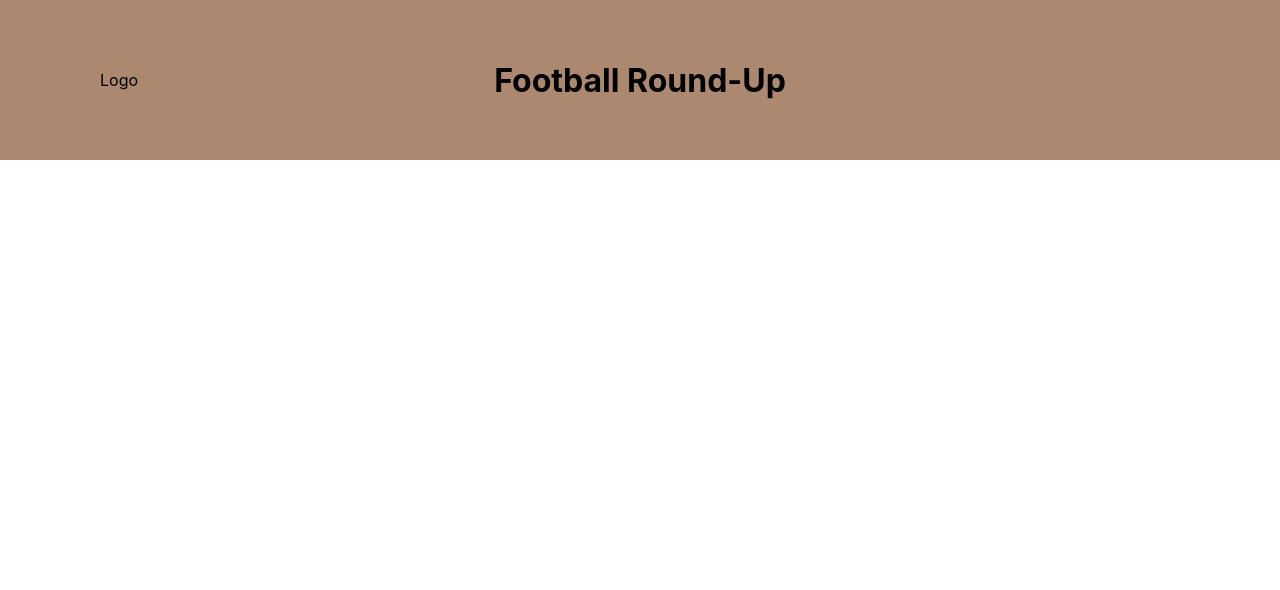
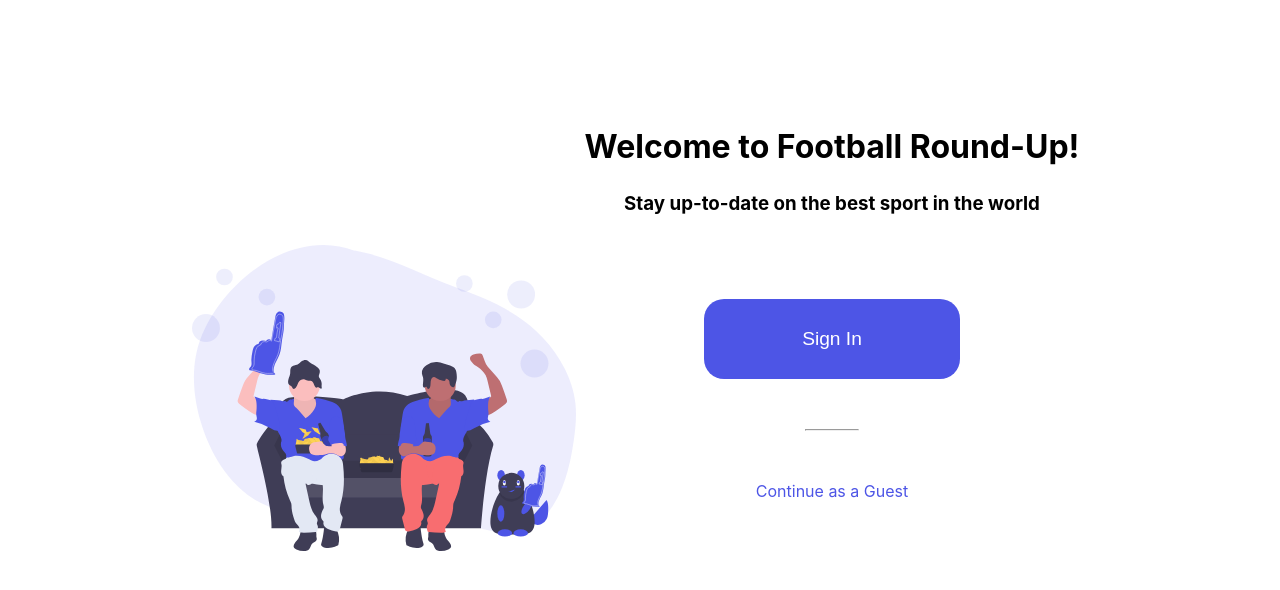
Before and after one commit to italiaiello/fru-revamp, a React (Create React App) app: page / in a window 1280 px wide. Shown: the top 590 px of the page. Built offline with nearby package versions, Linux system fonts and the light colour scheme.

Commit message:
started styling the sign up page

```diff
--- a/src/App.css
+++ b/src/App.css
@@ -1,17 +1,144 @@
 .App {
   text-align: center;
+  min-height: 100vh;
+  display: flex;
+  flex-direction: column;
+  justify-content: center;
+  align-items: center;
 }
 
-.fru-header {
+.fru-section {
+  width: 100%;
+}
+
+.divider {
+  width: 10%;
+  margin: 50px 0;
+}
+
+.btn {
+  border: none;
+  outline: none;
+}
+
+.submit-button {
+  width: 50%;
+  height: 80px;
+  border-radius: 20px;
+  background-color: #4D55E6;
+  font-size: 1.2rem;
+  color: white;
+}
+
+.option, .alternate-option {
+  cursor: pointer;
+  transition: all .2s ease-in-out;
+}
+
+.option:hover {
+  transform: scale(1.05);
+}
+
+.option:active {
+  transform: scale(0.95);
+}
+
+.alternate-option {
+  color: #4D55E6;
+  margin: 0;
+}
+
+.alternate-option:hover {
+  color: black;
+}
+
+/* Forms */
+
+.fru-form {
+  width: 60%;
   display: flex;
+  flex-direction: column;
   justify-content: center;
   align-items: center;
-  position: relative;
-  background-color: #AB886F;
-  height: 20vh;
+  margin: 0 auto;
 }
 
-.fru-logo {
+.fru-form input {
+  width: 60%;
+  border: none;
+  border-radius: 5px;
+  border: 1px solid rgb(199, 199, 199);
+  padding: 20px 15px;
+  margin: 10px 0;
+}
+
+/* Entrance */
+
+.entrance-section {
+  height: 100vh;
+  margin: 0 auto;
+  display: flex;
+  flex-direction: row;
+  justify-content: center;
+  align-items: center;
+  flex-wrap: wrap;
+}
+
+.entrance-figure {
+  width: 30%;
+  margin: 0;
+}
+
+.entrance-figure img {
+  width: 100%;
+  height: auto;
+}
+
+.entrance-article {
+  width: 40%;
+  height: 80vh;
+  display: flex;
+  flex-direction: column;
+  justify-content: center;
+  align-items: center;
+  text-align: center;
+  position: relative;
+}
+
+#welcome-message {
   position: absolute;
-  left: 100px;
+  top: 20px;
 }
+
+#welcome-message h2 {
+  font-size: 2rem;
+}
+
+/* Sign In */
+
+.signin-section {
+  position: relative;
+  height: 80vh;
+  display: flex;
+  flex-direction: column;
+  justify-content: center;
+  align-items: center;
+}
+
+.signin-section h2 {
+  position: absolute;
+  top: 10px;
+}
+
+.signin-button {
+  width: 30%;
+  height: 60px;
+  border: none;
+  border-radius: 5px;
+  background-color: #4D55E6;
+  color: white;
+}
+
+.signin-button:hover {
+  background-color: black;
+}
--- a/src/App.js
+++ b/src/App.js
@@ -1,4 +1,3 @@
-import Header from './components/Header/Header';
 import {
   BrowserRouter as Router,
   Switch,
@@ -6,13 +5,25 @@ import {
 } from "react-router-dom";
 
 import './App.css';
+import Entrance from './components/Entrance/Entrance';
+import SignIn from "./components/SignIn/SignIn";
 
 const App = () => {
+
   return (
     <Router>
       <div className="App">
-          <Header />
+          <Switch>
+            <Route exact path="/">
+              <Entrance />
+            </Route>
+            <Route path="/sign-in">
+              <SignIn />
+            </Route>
+          </Switch>
       </div>
+
+
     </Router>
   );
 }
--- /dev/null
+++ b/src/components/Entrance/Entrance.js
@@ -0,0 +1,29 @@
+import React from 'react'
+import { useHistory } from 'react-router-dom'
+import Fans from '../../assets/images/fans.svg'
+
+const Entrance = () => {
+
+    let history = useHistory();
+
+
+
+    return (
+        <section className="fru-section entrance-section">
+            <figure className="entrance-figure">
+                <img src={Fans} alt="Fans" />
+            </figure>
+            <article className="entrance-article">
+                <article id="welcome-message">
+                    <h2>Welcome to Football Round-Up!</h2>
+                    <h3>Stay up-to-date on the best sport in the world</h3>
+                </article>
+                <button className="btn submit-button entrance-button option" onClick={() => history.push("/sign-in")}>Sign In</button>
+                <hr className="divider"></hr>
+                <p className="alternate-option" onClick={() => history.push("/leagues")}>Continue as a Guest</p>
+            </article>
+        </section>
+    )
+}
+
+export default Entrance
--- a/src/components/Header/Header.js
+++ /dev/null
@@ -1,12 +0,0 @@
-import React from 'react'
-
-const Header = () => {
-    return (
-        <header className="fru-header">
-            <div className="fru-logo"><p>Logo</p></div>
-            <h1>Football Round-Up</h1>
-        </header>
-    )
-}
-
-export default Header
--- /dev/null
+++ b/src/components/SignIn/SignIn.js
@@ -0,0 +1,16 @@
+import React from 'react'
+
+const SignIn = () => {
+    return (
+        <section className="fru-section signin-section">
+            <h2>Sign In</h2>
+            <form className="fru-form">
+                <input className="fru-form-input" placeholder="Email" type="email" />
+                <input className="fru-form-input" placeholder="Password" type="password" />
+                <button type="submit" className="signin-button">Sign In</button>
+            </form>
+        </section>
+    )
+}
+
+export default SignIn
--- a/src/index.js
+++ b/src/index.js
@@ -3,10 +3,13 @@ import ReactDOM from 'react-dom';
 import './index.css';
 import App from './App';
 import reportWebVitals from './reportWebVitals';
+import {BrowserRouter} from "react-router-dom";
 
 ReactDOM.render(
   <React.StrictMode>
-    <App />
+    <BrowserRouter>
+      <App />
+    </BrowserRouter>
   </React.StrictMode>,
   document.getElementById('root')
 );
```
Also changed, not shown: src/assets/images/fans.svg (added), 1 other file (tests, documents, lock files or other folders).
